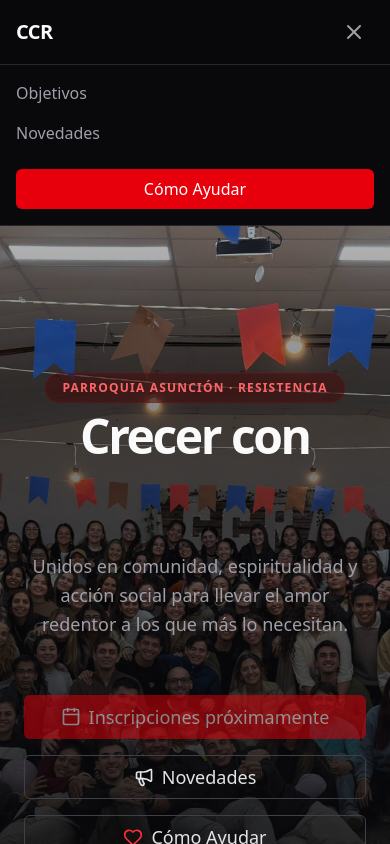
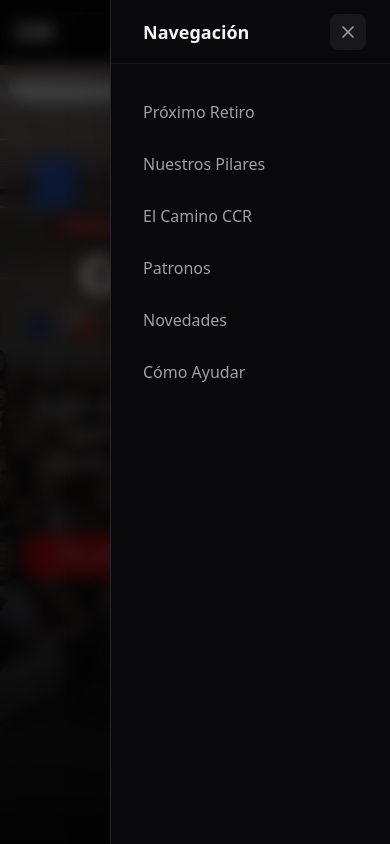
Before and after one commit to sandobaitt/ccr-landing, a Next.js app: page / in a window 390 px wide. Both pictures are taken after a click on the button "Open menu". Shown: the top 844 px of the page. Built offline with nearby package versions, Linux system fonts and the light colour scheme.

Commit message:
feat: add ScrollFloat animation component and implement slide-out mobile navigation menu

```diff
--- a/components/Navbar.tsx
+++ b/components/Navbar.tsx
@@ -1,46 +1,85 @@
 'use client';
-import { useState } from 'react';
+import { useState, useEffect } from 'react';
 import Link from 'next/link';
 import { Menu, X } from 'lucide-react';
-import { Button } from './Button';
 
 export function Navbar() {
   const [isOpen, setIsOpen] = useState(false);
 
+  // Prevent scroll when menu is open
+  useEffect(() => {
+    if (isOpen) {
+      document.body.style.overflow = 'hidden';
+    } else {
+      document.body.style.overflow = 'unset';
+    }
+  }, [isOpen]);
+
+  const links = [
+    { name: 'Próximo Retiro', href: '#retiro' },
+    { name: 'Nuestros Pilares', href: '#pilares' },
+    { name: 'El Camino CCR', href: '#comunidades' },
+    { name: 'Patronos', href: '#santos' },
+    { name: 'Novedades', href: '#novedades' },
+    { name: 'Cómo Ayudar', href: '#ayudar' },
+  ];
+
   return (
-    <header className="sticky top-0 z-50 w-full border-b border-zinc-800 bg-zinc-950/80 backdrop-blur-md">
+    <>
+      <header className="sticky top-0 z-40 w-full border-b border-zinc-800 bg-zinc-950/80 backdrop-blur-md">
         <div className="container mx-auto px-4 h-16 flex items-center justify-between">
-        <Link href="/" className="font-bold text-xl tracking-tight text-zinc-50">
+          <Link href="/" className="font-bold text-xl tracking-tight text-zinc-50" onClick={() => setIsOpen(false)}>
             CCR
           </Link>
 
-        {/* Desktop Nav */}
-        <nav className="hidden md:flex gap-6 items-center">
-          <Link href="#objetivos" className="text-sm font-medium text-zinc-400 hover:text-zinc-50 transition-colors">Objetivos</Link>
-          <Link href="#novedades" className="text-sm font-medium text-zinc-400 hover:text-zinc-50 transition-colors">Novedades</Link>
-          <Button variant="primary" size="sm">Cómo Ayudar</Button>
-        </nav>
+          <button
+            className="p-2 text-zinc-400 hover:text-zinc-50 transition-colors"
+            onClick={() => setIsOpen(true)}
+            aria-label="Open menu"
+          >
+            <Menu size={24} />
+          </button>
+        </div>
+      </header>
 
-        {/* Mobile Nav Toggle */}
+      {/* Overlay */}
+      {isOpen && (
+        <div
+          className="fixed inset-0 bg-black/60 z-50 backdrop-blur-sm transition-opacity"
+          onClick={() => setIsOpen(false)}
+        />
+      )}
+
+      {/* Sidebar Menu (Right side) */}
+      <div
+        className={`fixed top-0 right-0 h-full w-[280px] sm:w-[320px] bg-zinc-950 border-l border-zinc-800 z-50 transform transition-transform duration-300 ease-in-out shadow-2xl flex flex-col ${
+          isOpen ? 'translate-x-0' : 'translate-x-full'
+        }`}
+      >
+        <div className="h-16 flex items-center justify-between px-4 border-b border-zinc-800/50">
+          <span className="font-bold text-lg text-zinc-100 ml-4">Navegación</span>
           <button
-          className="md:hidden p-2 text-zinc-400 hover:text-zinc-50"
-          onClick={() => setIsOpen(!isOpen)}
-          aria-label="Toggle menu"
+            className="p-2 text-zinc-400 hover:text-zinc-50 transition-colors bg-zinc-900 rounded-lg hover:bg-zinc-800 mr-2"
+            onClick={() => setIsOpen(false)}
+            aria-label="Close menu"
           >
-          {isOpen ? <X size={24} /> : <Menu size={24} />}
+            <X size={20} />
           </button>
         </div>
 
-      {/* Mobile Nav Menu */}
-      {isOpen && (
-        <div className="md:hidden border-t border-zinc-800 bg-zinc-950 px-4 py-4 space-y-4">
-          <Link href="#objetivos" className="block text-base font-medium text-zinc-400 hover:text-zinc-50" onClick={() => setIsOpen(false)}>Objetivos</Link>
-          <Link href="#novedades" className="block text-base font-medium text-zinc-400 hover:text-zinc-50" onClick={() => setIsOpen(false)}>Novedades</Link>
-          <div className="pt-2">
-            <Button variant="primary" className="w-full">Cómo Ayudar</Button>
+        <div className="flex-1 overflow-y-auto py-6 px-4 flex flex-col space-y-1">
+          {links.map((link) => (
+            <Link
+              key={link.name}
+              href={link.href}
+              className="px-4 py-3 text-base font-medium text-zinc-400 hover:text-zinc-50 hover:bg-zinc-800/50 rounded-xl transition-all duration-200"
+              onClick={() => setIsOpen(false)}
+            >
+              {link.name}
+            </Link>
+          ))}
         </div>
       </div>
-      )}
-    </header>
+    </>
   );
 }
--- /dev/null
+++ b/components/ScrollFloat/ScrollFloat.css
@@ -0,0 +1,15 @@
+.scroll-float {
+  overflow: hidden;
+  display: flex;
+  justify-content: inherit;
+  align-items: inherit;
+}
+
+.scroll-float-text {
+  display: inline-block;
+  line-height: 1.5;
+}
+
+.char {
+  display: inline-block;
+}
--- /dev/null
+++ b/components/ScrollFloat/ScrollFloat.tsx
@@ -0,0 +1,89 @@
+'use client';
+import { useEffect, useMemo, useRef, ReactNode, RefObject } from 'react';
+import { gsap } from 'gsap';
+import { ScrollTrigger } from 'gsap/ScrollTrigger';
+
+import './ScrollFloat.css';
+
+gsap.registerPlugin(ScrollTrigger);
+
+interface ScrollFloatProps {
+  children: ReactNode;
+  scrollContainerRef?: RefObject<HTMLElement>;
+  containerClassName?: string;
+  textClassName?: string;
+  animationDuration?: number;
+  ease?: string;
+  scrollStart?: string;
+  scrollEnd?: string;
+  stagger?: number;
+}
+
+const ScrollFloat = ({
+  children,
+  scrollContainerRef,
+  containerClassName = '',
+  textClassName = '',
+  animationDuration = 1,
+  ease = 'back.inOut(2)',
+  scrollStart = 'center bottom+=50%',
+  scrollEnd = 'bottom bottom-=40%',
+  stagger = 0.03
+}: ScrollFloatProps) => {
+  const containerRef = useRef<HTMLHeadingElement>(null);
+
+  const splitText = useMemo(() => {
+    const text = typeof children === 'string' ? children : '';
+    return text.split('').map((char, index) => (
+      <span className="char" key={index}>
+        {char === ' ' ? '\u00A0' : char}
+      </span>
+    ));
+  }, [children]);
+
+  useEffect(() => {
+    const el = containerRef.current;
+    if (!el) return;
+
+    // @ts-ignore
+    const scroller = scrollContainerRef && scrollContainerRef.current ? scrollContainerRef.current : window;
+
+    const charElements = el.querySelectorAll('.char');
+
+    gsap.fromTo(
+      charElements,
+      {
+        willChange: 'opacity, transform',
+        opacity: 0,
+        yPercent: 120,
+        scaleY: 2.3,
+        scaleX: 0.7,
+        transformOrigin: '50% 0%'
+      },
+      {
+        duration: animationDuration,
+        ease: ease,
+        opacity: 1,
+        yPercent: 0,
+        scaleY: 1,
+        scaleX: 1,
+        stagger: stagger,
+        scrollTrigger: {
+          trigger: el,
+          scroller,
+          start: scrollStart,
+          end: scrollEnd,
+          scrub: true
+        }
+      }
+    );
+  }, [scrollContainerRef, animationDuration, ease, scrollStart, scrollEnd, stagger]);
+
+  return (
+    <h2 ref={containerRef} className={`scroll-float ${containerClassName}`}>
+      <span className={`scroll-float-text ${textClassName}`}>{splitText}</span>
+    </h2>
+  );
+};
+
+export default ScrollFloat;
--- a/components/SectionTitle.tsx
+++ b/components/SectionTitle.tsx
@@ -1,4 +1,5 @@
 import { ReactNode } from 'react';
+import ScrollFloat from './ScrollFloat/ScrollFloat';
 
 interface SectionTitleProps {
   title: string;
@@ -28,9 +29,16 @@ export function SectionTitle({
 
   return (
     <div className={`flex flex-col space-y-4 mb-10 ${alignmentClasses[align]} ${className}`}>
-      <h2 className={`text-3xl md:text-4xl font-bold tracking-tight ${titleColor}`}>
+      <ScrollFloat
+        animationDuration={1}
+        ease="back.inOut(2)"
+        scrollStart="center bottom+=50%"
+        scrollEnd="bottom bottom-=40%"
+        stagger={0.03}
+        containerClassName={`text-3xl md:text-4xl font-bold tracking-tight ${titleColor}`}
+      >
         {title}
-      </h2>
+      </ScrollFloat>
       {subtitle && (
         <p className={`text-lg max-w-2xl ${subtitleColor}`}>
           {subtitle}
--- a/package.json
+++ b/package.json
@@ -10,6 +10,7 @@
   },
   "dependencies": {
     "framer-motion": "^12.42.2",
+    "gsap": "^3.15.0",
     "lucide-react": "^1.23.0",
     "next": "16.2.10",
     "ogl": "^1.0.11",
```
Also changed, not shown: 1 other file (tests, documents, lock files or other folders). Lines whose indentation alone changed are shown as unchanged.
